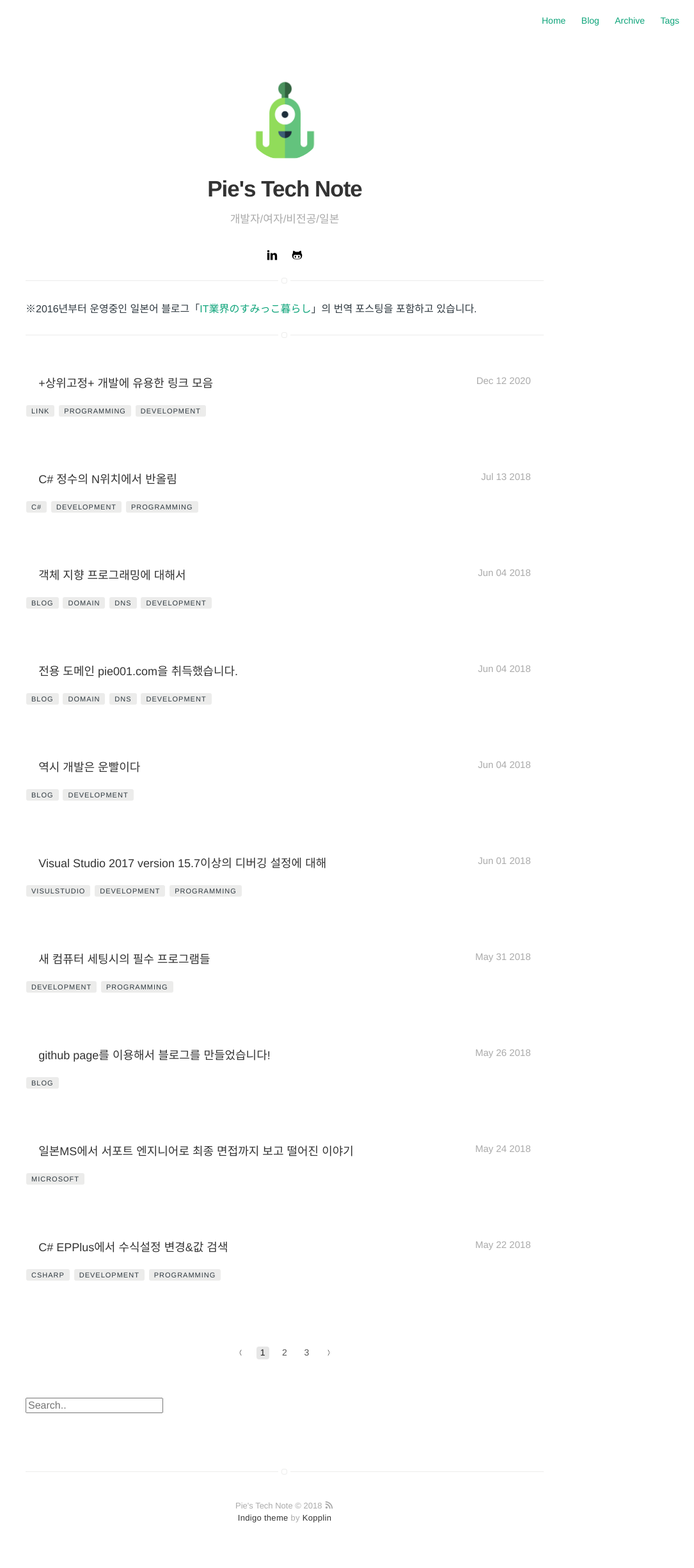
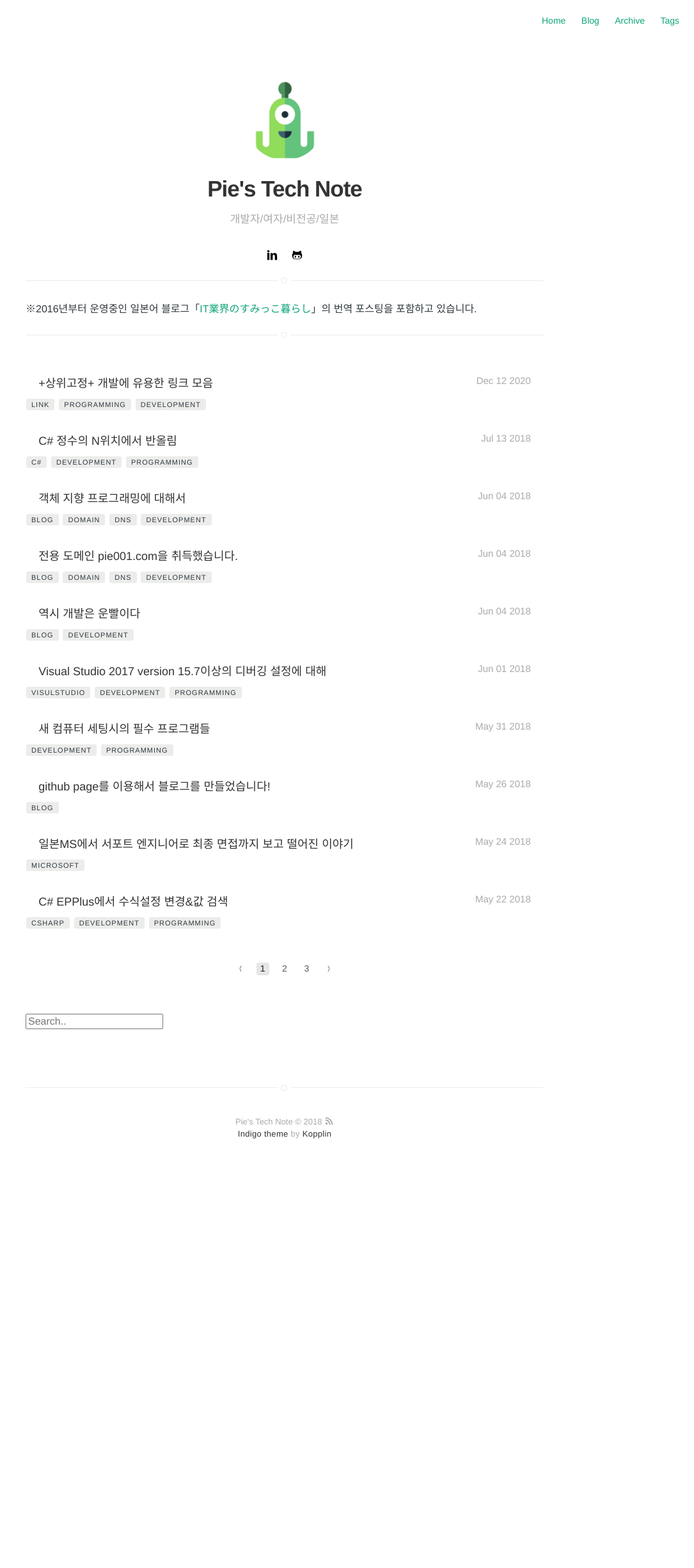
Before and after one commit to Pie001/pie001.github.io, a Jekyll site: the page built from blog/index.html, in a window 1280 px wide. Shown: the whole page at 64% size, without its empty margins (195-1280 px from the left). Built offline with Jekyll 4.4.1, drawn with Linux system fonts in a browser that asks for light colours; the list of posts is cut into pages by our own code; after the commit the page ends 1850 px from its top, so only the background shows below that.

Commit message:
Update home-blog-projects.sass

```diff
--- a/_sass/pages/home-blog-projects.sass
+++ b/_sass/pages/home-blog-projects.sass
@@ -27,11 +27,74 @@
             box-shadow: #FFF 0 0 0 5px
             border-radius: 3px
 
-.home > .list,
 .blog > .list,
 .blog-ko > .list,
 .blog-en > .list,
 .blog-ja > .list,
+    > .item
+        display: block
+        width: 95%
+        margin: 0 auto
+
+    > .item > .url
+        width: 100%
+        display: block
+        padding: 20px 0 10px 0
+        text-decoration: none
+
+    > .item > .url > .title
+        margin: 0
+        width: 75%
+        font-weight: 500
+        transition: all ease-in-out .2s
+        font-size: 1.8rem
+
+    > .item:hover > .url > .title
+        color: $delta
+
+    > .post-tags
+        color: $gama
+        font-weight: 300
+        font-size: 1.4rem
+        text-transform: uppercase
+        // text-align: center
+        display: block
+        margin-bottom: 1rem
+        letter-spacing: 1px
+        -webkit-font-smoothing: antialiased
+        text-rendering: optimizeLegibility
+
+    > .post-tags > .item
+        padding: 3px 8px
+        border-radius: 3px
+        font-size: 1.1rem
+        background: $epsilon
+        color: $alpha
+        letter-spacing: 1px
+        margin: 3px 1px
+        text-decoration: none
+        display: inline-block
+
+
+
+    // maybe we can't nest html5 elements
+    // can you help me?
+    aside
+        position: relative
+        top: 2px
+        margin: 0
+        width: 25%
+        float: right
+        font-weight: 300
+        font-size: 1.5rem
+        color: $gama
+        text-align: right
+        transition: all ease-in-out .2s
+
+    .item:hover .url aside
+        color: $alpha
+
+.home > .list,
 .projects > .list
     > .item
         display: block
```
